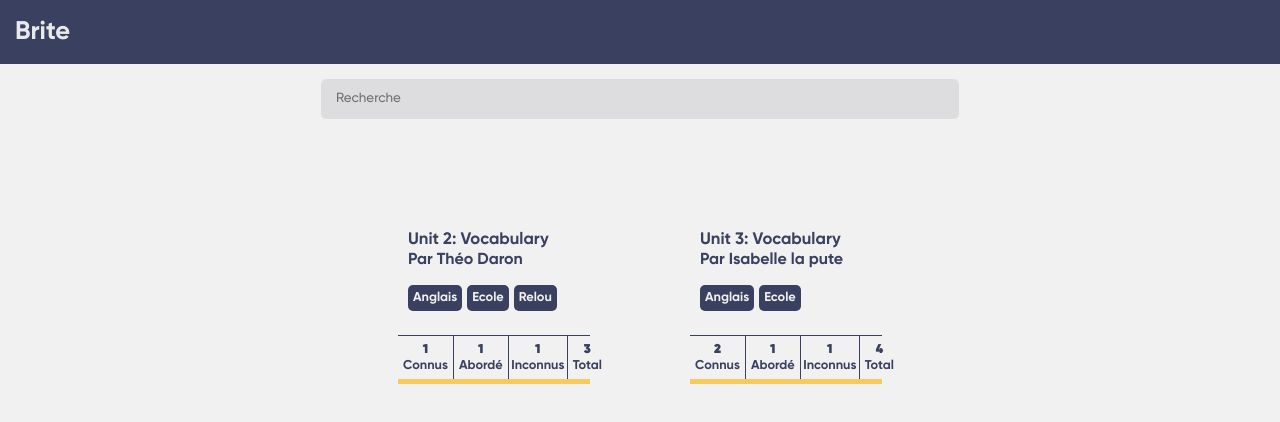
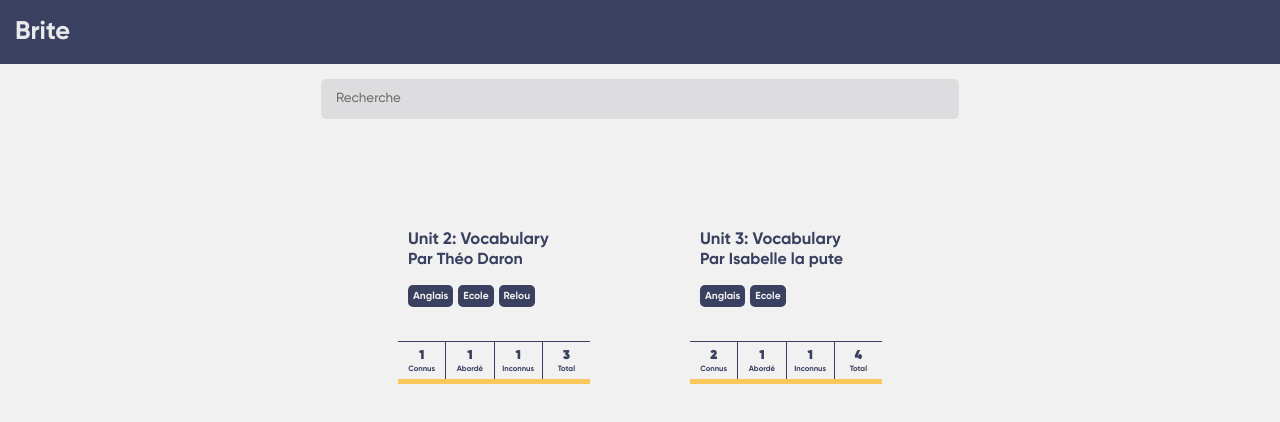
Before and after one commit to Kaporos/Bride, a Svelte app: page / in a window 1280 px wide. Shown: the top 422 px of the page. Built offline with nearby package versions, Linux system fonts and the light colour scheme.

Commit message:
Adding transitions

```diff
--- a/src/App.svelte
+++ b/src/App.svelte
@@ -3,7 +3,7 @@
 	import Navbar from "./CollectionView/Navbar.svelte"
 	import Collection from "./CollectionView/Collection.svelte"
 	import HomeView from "./HomeView/HomeView.svelte"
-
+	import { slide, fade } from 'svelte/transition';
 	import { collectionsStorage} from "./storage/storage";
 	import { onDestroy } from "svelte"
 
@@ -31,17 +31,20 @@
 
 		<Topbar/>
 
+		<div id="page">
 			{#if currentCollection !== 0}
-		<div id="content">
+				<div id="content" transition:slide>
 					<Navbar/>
 					<Collection on:home={goHome} collection={currentCollection}/>
 				</div>
 			{:else }
-			<div id="home">
+				<div id="home" in:fade="{{delay:200}}">
 					<HomeView on:choose={setCollection} collections={collections} />
-
 				</div>
 			{/if}
+		</div>
+
+
 	</div>
 
 </main>
@@ -52,13 +55,23 @@
 
 	}
 
+	#page {
+		width: 100vw;
+		position: relative;
+	}
+
 	#home {
 		overflow: auto;
 		max-height: 92vh;
+		position: absolute;
+		top: 0;
+		width: 100vw;
 	}
 
 	#content {
 		display: flex;
-		width: 100%;
+		position: absolute;
+		top: 0;
+		width: 100vw;
 	}
 </style>
--- a/src/HomeView/CollectionCard.svelte
+++ b/src/HomeView/CollectionCard.svelte
@@ -105,7 +105,7 @@
         border-radius: 5px;
         color: var(--background);
         margin-bottom: 5px;
-        font-size: 1vw;
+        font-size: .8vw;
 
 
     }
@@ -123,7 +123,7 @@
         flex-direction: column;
         align-items: center;
         color: var(--dark);
-        font-size: 1vw;
+        font-size: .6vw;
 
 
     }
```
Lines whose indentation alone changed are shown as unchanged.
